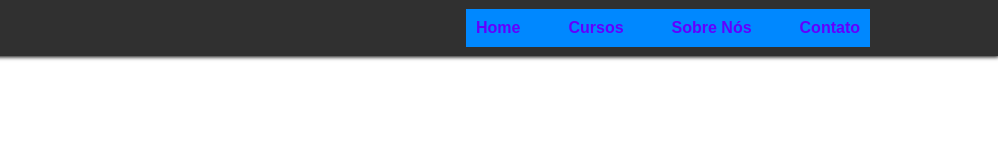
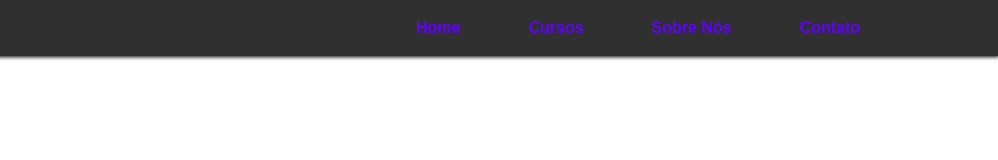
Before and after one commit to Danyllovilela/Site-Laila, a plain HTML site: page index.html in a window 1280 px wide. Shown: the full height of the page, 282-1280 px from the left. Drawn offline with Linux system fonts and the light colour scheme.

Commit message:
Update index.html

```diff
--- a/index.html
+++ b/index.html
@@ -34,21 +34,19 @@
         }
         .navegation_header{
             display: flex;
-            padding: 10px;
-            gap: 3em;
-            background-color: rgb(0, 136, 255);
+            gap: 3em;;
         }
         .navegation_header a{
             text-decoration: none;
+            padding: 10px;
+            border-radius: 10px;
             color: rgb(98, 0, 255);
             font-weight: bold;
             transition: 1s;
         }
         .navegation_header a:hover{
             color: blue;
-            padding: 10px;
             background-color: aqua;
-
         }
         .btn_icon_header{
             background-color: transparent;
```
